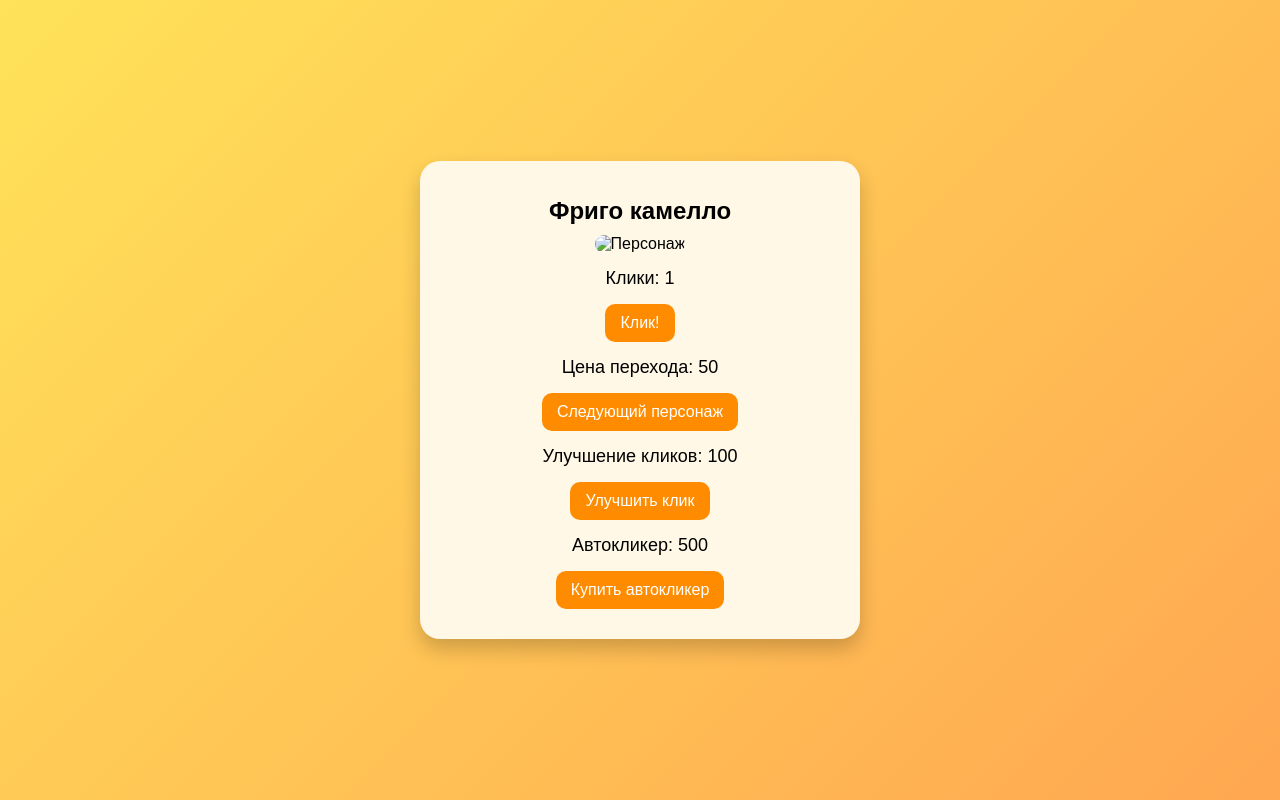
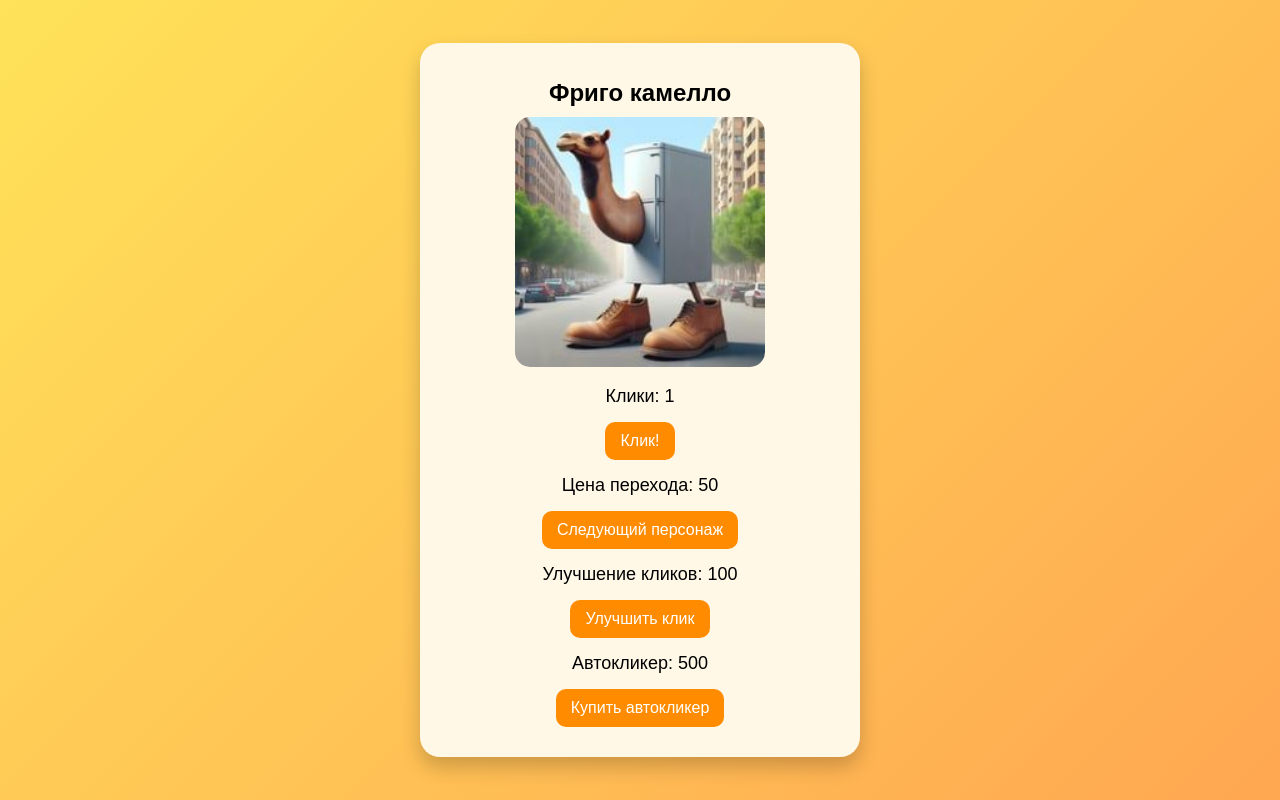
Before and after one commit to VanFaz/yagame, a plain HTML site: page index.html in a window 1280 px wide. Both pictures are taken after a click on the button "Клик!". Drawn offline with Linux system fonts and the light colour scheme.

Commit message:
Update index.html

```diff
--- a/index.html
+++ b/index.html
@@ -9,7 +9,7 @@
 <body>
   <div class="container" id="gameContainer">
     <h1 id="charName">Tralalero</h1>
-    <img id="charImage" src="assets/imgs/0_tralalero.png" alt="Персонаж" class="character" />
+    <img id="charImage" src="/imgs/0_tralalero.png" alt="Персонаж" class="character" />
     <p>Клики: <span id="clicks">0</span></p>
     <button id="clickBtn">Клик!</button>
     <p>Цена перехода: <span id="nextCost">50</span></p>
@@ -22,16 +22,16 @@
 
   <script>
     const characters = [
-      { name: "Фриго камелло", image: "assets/imgs/0_frigo camello.jpeg", sound: "assets/sounds/0_frigo camello.mp3" },
-      { name: "Бонека амбалабу", image: "assets/imgs/1_Boneca ambalabu.jpeg", sound: "assets/sounds/1_Boneca ambalabu.mp3" },
-      { name: "Капибарелло кокоссини", image: "assets/imgs/2_Capibarello cocossini.jpeg", sound: "assets/sounds/2_Capibarello cocossini.mp3" },
-      { name: "Триппи троппи", image: "assets/imgs/3_trippi troppi.jpeg", sound: "assets/sounds/3_trippi troppi3" },
-      { name: "Бомбардиро крокодило", image: "assets/imgs/4_Bombardiro Crocodilo.jpeg", sound: "assets/sounds/4_Bombardiro Crocodilo.mp3" },
-      { name: "Лирили ларила", image: "assets/imgs/5_Lirililarila.webp", sound: "assets/sounds/5_Lirililarila.mp3" },
-      { name: "Тунг Тунг Тунг Сахур", image: "assets/imgs/6_Tung Tung Tung Sahur.webp", sound: "assets/sounds/6_Tung Tung Tung Sahur.mp3" },
-      { name: "Баллерина каппучина", image: "assets/imgs/7_ballerina cappuchina.jpeg", sound: "assets/sounds/7_ballerina cappuchina.mp3" },
-      { name: "Тралалеро Тралала", image: "assets/imgs/8_Trallalero Trallala.jpeg", sound: "assets/sounds/8_Trallalero Trallala.mp3" },
-      { name: "Боберито Бондито", image: "assets/imgs/9_Boberito bondito.webp", sound: "assets/sounds/9_Boberito bondito.mp3" }
+      { name: "Фриго камелло", image: "/imgs/0_frigo camello.jpeg", sound: "/sounds/0_frigo camello.mp3" },
+      { name: "Бонека амбалабу", image: "/imgs/1_Boneca ambalabu.jpeg", sound: "/sounds/1_Boneca ambalabu.mp3" },
+      { name: "Капибарелло кокоссини", image: "/imgs/2_Capibarello cocossini.jpeg", sound: "/sounds/2_Capibarello cocossini.mp3" },
+      { name: "Триппи троппи", image: "/imgs/3_trippi troppi.jpeg", sound: "/sounds/3_trippi troppi3" },
+      { name: "Бомбардиро крокодило", image: "/imgs/4_Bombardiro Crocodilo.jpeg", sound: "/sounds/4_Bombardiro Crocodilo.mp3" },
+      { name: "Лирили ларила", image: "/imgs/5_Lirililarila.webp", sound: "/sounds/5_Lirililarila.mp3" },
+      { name: "Тунг Тунг Тунг Сахур", image: "/imgs/6_Tung Tung Tung Sahur.webp", sound: "/sounds/6_Tung Tung Tung Sahur.mp3" },
+      { name: "Баллерина каппучина", image: "/imgs/7_ballerina cappuchina.jpeg", sound: "/sounds/7_ballerina cappuchina.mp3" },
+      { name: "Тралалеро Тралала", image: "/imgs/8_Trallalero Trallala.jpeg", sound: "/sounds/8_Trallalero Trallala.mp3" },
+      { name: "Боберито Бондито", image: "/imgs/9_Boberito bondito.webp", sound: "/sounds/9_Boberito bondito.mp3" }
     ];
 
     let clicks = 0;
@@ -89,7 +89,7 @@
       if (currentCharacter === characters.length - 1) {
         const lastCharClicks = 1000;
         if (clicks >= lastCharClicks) {
-          const winSound = new Audio("assets/sounds/sound_win.mp3");
+          const winSound = new Audio("/sounds/sound_win.mp3");
           winSound.play();
           gameContainer.innerHTML = `
             <h1>🎉 Победа! 🎉</h1>
```
